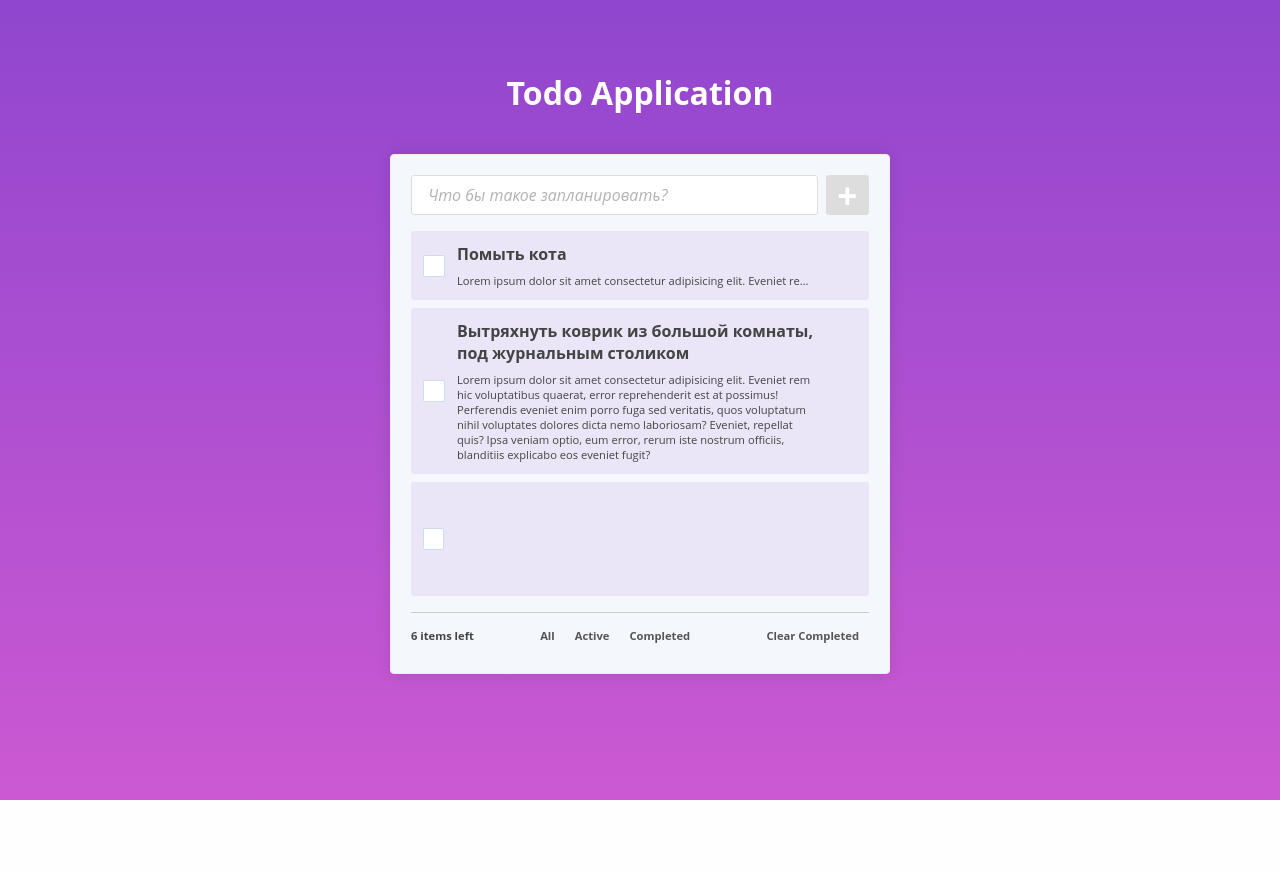
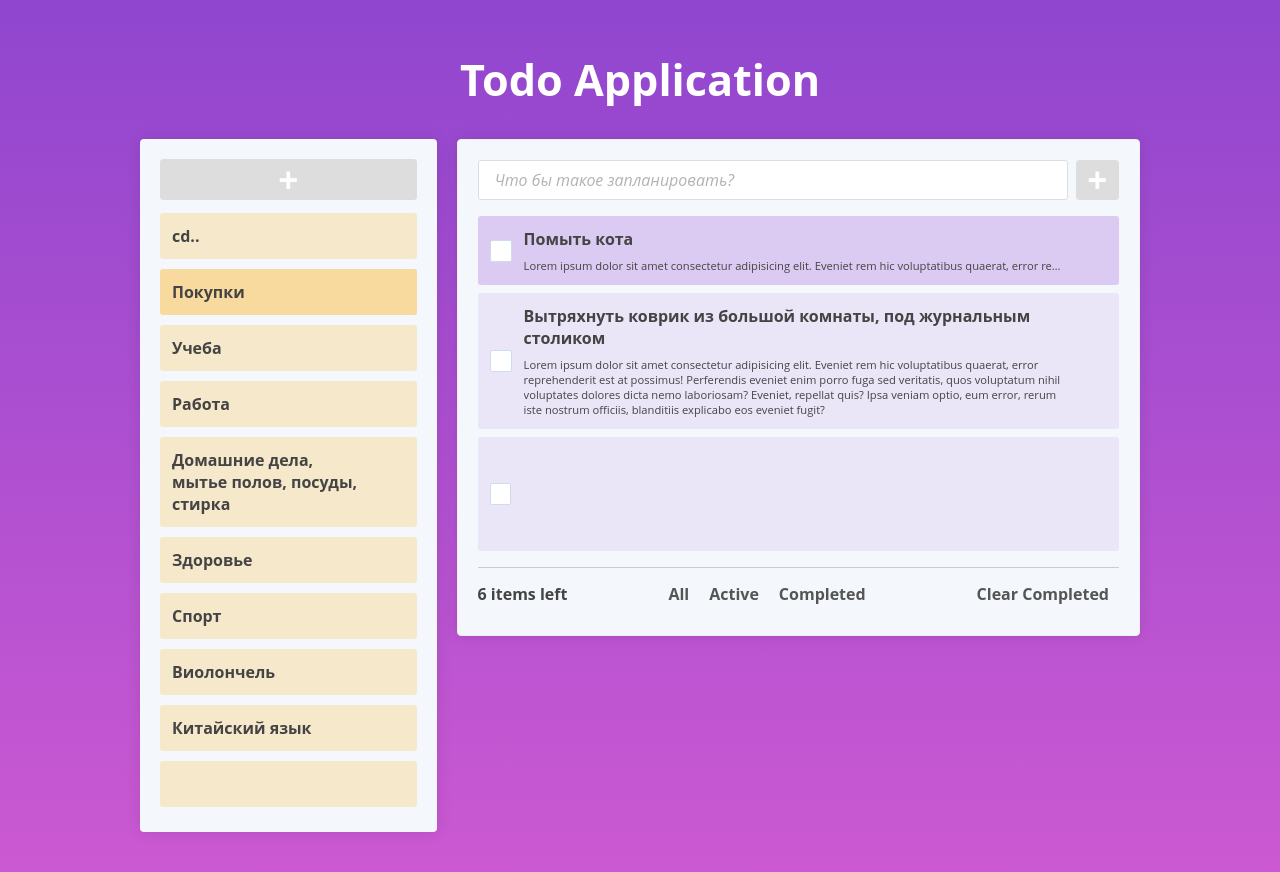
Before and after one commit to DmitriBelski/todo-app, a Vue app: page / in a window 1280 px wide. Shown: the top 872 px of the page. Before the commit the page ends 800 px from the top, so only its background shows below. Built offline with nearby package versions, Linux system fonts and the light colour scheme.

Commit message:
finished folder html/css

```diff
--- a/src/App.vue
+++ b/src/App.vue
@@ -1,6 +1,28 @@
 <template>
   <div id="app">
     <h1>Todo Application</h1>
+
+    <div class="wrapper">
+
+      <section class="folder-wrapper">
+        <div class="btn folder-btn btn-add">+</div>
+        <div class="folder">cd..</div>
+        <div class="folder selected">
+          Покупки
+          <span class="delete"></span>
+        </div>
+        <div class="folder">Учеба</div>
+        <div class="folder">Работа</div>
+        <div class="folder">Домашние дела, мытье полов, посуды, стирка</div>
+        <div class="folder">Здоровье</div>
+        <div class="folder">Спорт</div>
+        <div class="folder">Виолончель</div>
+        <div class="folder">Китайский язык</div>
+        <div class="folder">
+          <input class="edit-folder" type="text">
+        </div>
+      </section>
+
       <section class="todo-wrapper">
         <form>
           <input type="text" class="input-todo" placeholder="Что бы такое запланировать?">
@@ -8,7 +30,7 @@
         </form>
 
         <ul>
-        <li>
+          <li class="selected">
             <input class="todo-checkbox" :id="1" type="checkbox">
             <label :for="1"></label>
             <span class="todo-text">
@@ -32,8 +54,6 @@
 
             <form class="edit">
               <input class="edit-title" type="text">
-            <!-- <input class="edit-description" type="text"> -->
-            <!-- <textarea class="edit-title" rows="1" type="text"></textarea> -->
               <textarea class="edit-description" rows="4" type="text"></textarea>
             </form>
 
@@ -50,8 +70,9 @@
           </div>
           <div class="btn btn-secondary clear">Clear Completed</div>
         </div>
+      </section>
 
-    </section>
+    </div>
   </div>
 </template>
 
@@ -85,16 +106,99 @@ body {
 }
 
 h1{
+  font-size: 2.7rem;
   color: #fff;
   text-align: center;
-  margin-bottom: 40px;
+  margin-top: 0;
+  margin-bottom: 30px;
 }
 
-.todo-wrapper{
-  width: 500px;
-  max-width: 100%;
-  min-height: 400px;
-  margin: 20px auto 50px;
+@media only screen and (min-width: 813px)
+{
+  .wrapper {
+    align-items: flex-start;
+  }
+  .folder-wrapper {
+    margin-right: 20px;
+
+  flex-direction: column;
+  }
+  .folder-btn  {
+    margin-bottom: 8px;
+  }
+}
+
+@media only screen and (max-width: 812px)
+{
+  .wrapper {
+    flex-direction: column;
+  }
+  .folder-wrapper {
+    min-width: 400px;
+    margin-bottom: 20px;
+    display: flex;
+    justify-content: space-between;
+    flex-wrap: wrap;
+  }
+  .folder,.folder-btn {
+    width: 49%;
+    height: auto;
+    min-height: 10px;
+  }
+  .folder-btn {
+    margin: 5px 0;
+  }
+}
+
+.wrapper {
+  display: flex;
+  max-width: 1000px;
+  margin: 0 auto;
+}
+
+.folder-wrapper {
+  padding: 20px;
+  flex: 2;
+  box-shadow: 0 0 15px 0 rgba(0,0,0,0.1);
+  background-color: #f4f7fc;
+  border-radius: 4px;
+  display: flex;
+}
+
+.folder {
+  position: relative;
+  background-color: #fcab1035;
+  font-weight: bold;
+  border-radius: 3px;
+  padding: 12px 55px 12px 12px;
+  margin: 5px 0;
+  cursor: pointer;
+}
+
+.folder:hover {
+  background-color: #fcab1045;
+}
+
+.folder.selected {
+  background-color: #fcab1065;
+}
+
+.edit-folder {
+  color: #444;
+  font-weight: bold;
+  border: none;
+  background: transparent;
+  padding: 0;
+  width: 100%;
+}
+
+.edit-folder:focus {
+  outline: none;
+}
+
+.todo-wrapper {
+  flex: 5;
+  min-width: 400px;
   border: 1px solid #eee;
   border-radius: 4px;
   padding: 20px 20px;
@@ -150,26 +254,29 @@ form {
 }
 
 .btn-add {
-  background: #ddd;
+  background-color: #ddd;
   color: #fefefe;
   border-color: #ddd;
   min-width: 40px;
-  pointer-events: none;
-  transition: all ease-in 0.25s;
+  /* pointer-events: none; */
+  transition: background-color ease-in 0.25s;
   font-size: 2.2em;
   line-height: 0.5em;
   padding: 0.3em 0.3em;
+  display: flex;
+  align-items: center;
+  justify-content: center;
 }
 
-.btn-add:hover{
-  background: #4442f6;
+.btn-add:hover {
+  background-color: #4442f6;
   cursor: pointer;
 }
 
 .todo-footer {
   margin-top: auto;
   display: flex;
-  font-size: 0.7rem;
+  font-size: 0.9  rem;
   align-items: center;
   justify-content: space-between;
   padding-top: 5px;
@@ -228,10 +335,19 @@ li {
   display: flex;
   align-items: center;
   position: relative;
+  cursor: pointer;
 }
 
 li:last-child {
   margin-bottom: 0;
+}
+
+li:hover {
+  background: rgba(144, 70, 207, 0.15);
+}
+
+li.selected {
+  background: rgba(144, 70, 207, 0.25);
 }
 
 .todo-text{
@@ -244,6 +360,8 @@ li:last-child {
   margin: 0;
   margin-bottom: 0.5em;
   font-weight: bold;
+  cursor: text;
+  display: inline-block;
 }
 
 .description {
@@ -253,6 +371,7 @@ li:last-child {
   white-space: nowrap;
   overflow: hidden;
   text-overflow: ellipsis;
+  cursor: text;
 }
 
 .description.open {
@@ -321,12 +440,12 @@ li:last-child {
   transition: all ease-in 0.25s;
 }
 
-li:hover .delete{
+li:hover .delete, .folder:hover .delete{
   width: 44px;
   opacity: 1;
 }
 
-li:hover .delete:after{
+li:hover .delete:after, .folder:hover .delete:after{
   transform: translate(-50%, -50%) scale(1);
 }
 
@@ -341,7 +460,6 @@ li:hover .delete:after{
   color: #444;
   font-weight: bold;
   border: none;
-  transition: all ease-in 0.25s;
   margin-bottom: 8px;
   background: transparent;
   padding: 0;
```
Lines whose indentation alone changed are shown as unchanged.
